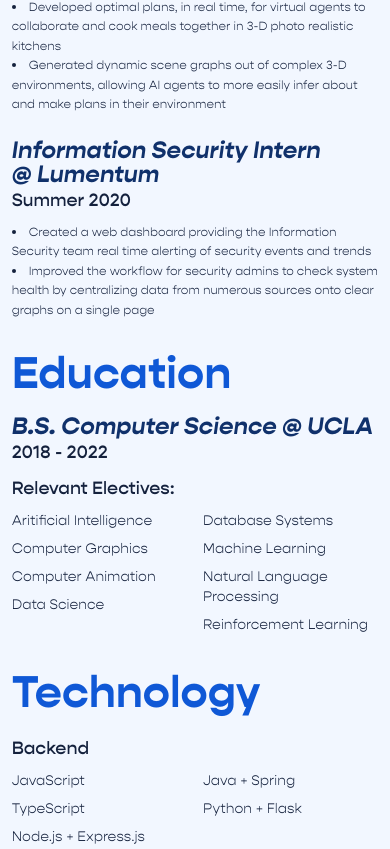
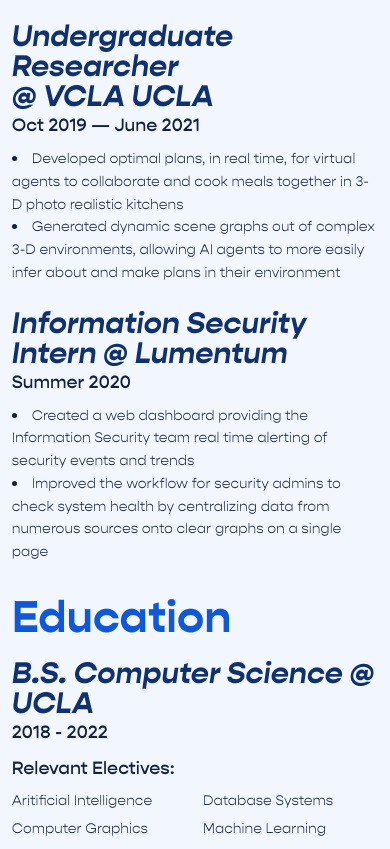
Before and after one commit to IanConceicao/personal-website, a Next.js app: page /experience in a window 390 px wide. Shown: the part 875-1724 px from the top of the page. Built offline with nearby package versions, Linux system fonts and the light colour scheme.

Commit message:
Rewrote some resizing logic to use flexbox and flex wrap instead of breakpoints

```diff
--- a/src/components/projectContainer.tsx
+++ b/src/components/projectContainer.tsx
@@ -17,9 +17,9 @@
   description,
   imageWidth,
 }: ProjectContainerProps) {
-  imageWidth = imageWidth ? imageWidth : 90;
+  imageWidth = imageWidth ? imageWidth : 85;
   return (
-    <div className="group w-full sm:w-1/2 md:w-1/3 justify-center pb-3 md:pb-5 px-3 md:px-5 outline-2">
+    <div className="group">
       <a href={link} target="_blank">
         <p className="w-full text-center text-secondaryHeader text-group-hover-effect font-bold italic text-3xl md:text-4xl lg:text-[2.6rem] mb-4">
           {title}
--- a/src/components/workExperience.tsx
+++ b/src/components/workExperience.tsx
@@ -20,7 +20,7 @@
         <span className="inline-block">@ {company}</span>
       </p>
       <p className={styles.time}>{time}</p>
-      <ul className="list-disc list-inside font-light text-xs leading-relaxed sm:text-sm sm:leading-relaxed text-primaryText sm:text-justify">
+      <ul className="list-disc list-inside font-light leading-relaxed text-sm text-primaryText sm:text-justify">
         {workDone.map((work) => (
           <li key={work + time}>{work}</li>
         ))}
--- a/src/pages/about.tsx
+++ b/src/pages/about.tsx
@@ -46,8 +46,8 @@
     <>
       <main>
         <Header currentPage="about"></Header>
-        <div className="flex flex-wrap justify-between w-[94%] lg:w-[92%] mx-auto mb-14">
-          <div className="w-full md:w-[60%] ">
+        <div className="flex flex-wrap gap-x-20 justify-between w-[94%] lg:w-[92%] mx-auto mb-14">
+          <div className="shrink-0 grow basis-[55%]">
             <p className={styles.header}>Hello</p>
             <div className={styles.paragraphText}>
               <p>
@@ -86,7 +86,7 @@
               .
             </p>
           </div>
-          <div className="w-full md:w-[34%]">
+          <div className="basis-[34%] grow">
             <p className={styles.header}>Links</p>
             <div className="flex flex-col gap-y-2">
               {linkInfo.map(({ title, link, icon, copyEmail }) => (
--- a/src/pages/experience.tsx
+++ b/src/pages/experience.tsx
@@ -84,8 +84,8 @@
     <>
       <main>
         <Header currentPage="experience"></Header>
-        <div className="md:grid md:grid-cols-10 md:gap-12 w-[94%] lg:w-[92%] mx-auto mb-14">
-          <div className="md:col-span-6">
+        <div className="flex flex-wrap gap-x-12 justify-between w-[94%] lg:w-[92%] mx-auto mb-14">
+          <div className="shrink-0 grow basis-[55%]">
             <p className={styles.primaryHeader}>Work</p>
             <div className="space-y-6">
               {jobs.map(({ title, company, time, workDone }) => (
@@ -99,7 +99,7 @@
               ))}
             </div>
           </div>
-          <div className="md:col-span-4">
+          <div className="basis-[38%] grow">
             <p className={styles.primaryHeader}>Education</p>
             <p className={styles.secondaryHeader}>
               B.S. Computer Science @ UCLA
@@ -118,7 +118,7 @@
                 </p>
               ))}
             </div>
-            <p className={styles.primaryHeader}>Technology</p>
+            <p className={styles.primaryHeader}>Technologies</p>
             <div className="space-y-2">
               {technologies.map(({ title, techs }) => (
                 <TechExperience
--- a/src/pages/projects.tsx
+++ b/src/pages/projects.tsx
@@ -17,7 +17,7 @@
       img: peoplePic,
       description: "web app",
       link: "https://github.com/IanConceicao/ZoomieRoomies",
-      imageWidth: 70,
+      imageWidth: 67,
       alt: "An icon of happy people standing",
     },
     {
@@ -25,7 +25,7 @@
       img: tetrisCubePics,
       description: "reinforcement learning",
       link: "https://github.com/IanConceicao/Tetris-99-Deep-RL",
-      imageWidth: 85,
+      imageWidth: 75,
       alt: "Tetris Pieces",
     },
     {
@@ -33,7 +33,7 @@
       img: languageReaderPic,
       description: "web app",
       link: "https://github.com/IanConceicao/language-reader",
-      imageWidth: 86,
+      imageWidth: 80,
       alt: "A logo depicting Japanese being translated to English",
     },
     {
@@ -48,7 +48,7 @@
       img: omnom,
       description: "javascript game",
       link: "https://github.com/IanConceicao/Cut-the-Rope-3D",
-      imageWidth: 60,
+      imageWidth: 55,
       alt: "A sticker of the main character from Cut the Rope, Om-Nom",
     },
     {
@@ -64,7 +64,7 @@
     <>
       <main>
         <Header currentPage="projects"></Header>
-        <div className="flex flex-wrap justify-center w-[96%] md:w-[94%] lg:w-[92%] mx-auto mt-5 sm:mt-8 md:mt-12 mb-14">
+        <div className="grid sm:grid-cols-2 md:grid-cols-3 gap-y-10 gap-x-0 w-[96%] md:w-[94%] lg:w-[92%] mx-auto mt-5 sm:mt-8 md:mt-12 mb-14">
           {projectProfiles.map(
             ({ title, img, description, link, imageWidth, alt }) => (
               <ProjectContainer
--- a/src/styles/About.module.css
+++ b/src/styles/About.module.css
@@ -4,7 +4,7 @@
 
 .simpleParagraphText,
 .paragraphText {
-  @apply text-primaryText font-light space-y-2 text-sm md:text-base;
+  @apply text-primaryText font-light space-y-2 text-base;
 }
 
 .paragraphText {
--- a/src/styles/Experience.module.css
+++ b/src/styles/Experience.module.css
@@ -3,7 +3,7 @@
 }
 
 .secondaryHeader {
-  @apply text-secondaryHeader font-bold italic text-2xl leading-none md:text-3xl md:leading-none;
+  @apply text-secondaryHeader font-bold italic leading-none text-3xl;
 }
 
 .time {
```
